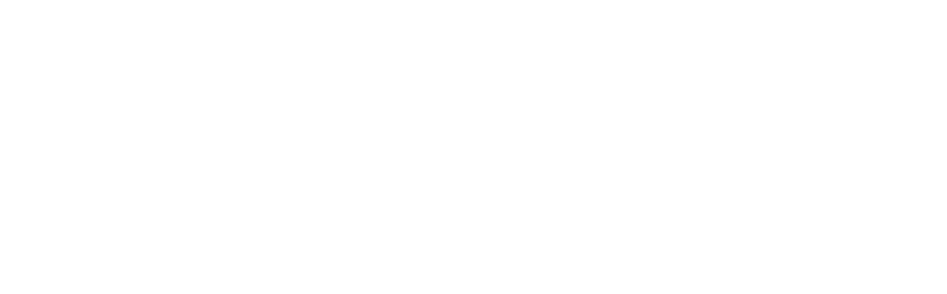
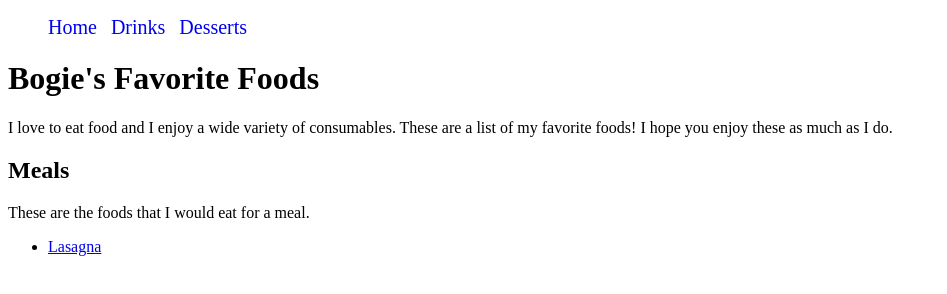
Before and after one commit to Nate1017/recipies, a plain HTML site: page food.html in a window 1280 px wide. Shown: the whole page, without its empty margins (0-947 px from the left). Drawn offline with Linux system fonts and the light colour scheme.

Commit message:
UPDATED files

```diff
--- a/food.html
+++ b/food.html
@@ -0,0 +1,28 @@
+<!DOCTYPE html>
+<html lang="en">
+<head>
+    <meta charset="UTF-8">
+    <meta http-equiv="X-UA-Compatible" content="IE=edge">
+    <meta name="viewport" content="width=device-width, initial-scale=1.0">
+    <title>Document</title>
+    <link rel="stylesheet" href="main.css">
+</head>
+<body>
+    <nav id="navbar">
+        <ul>
+            <li><a href="index.html">Home</a></li>
+            <li><a href="drinks.html">Drinks</a></li>
+            <li><a href="desserts.html">Desserts</a></li>
+        </ul>
+    </nav>
+    <h1>Bogie's Favorite Foods</h1>
+    <p>I love to eat food and I enjoy a wide variety of consumables. These are a list of my favorite foods! I hope you enjoy these as much as I do.</p>
+
+    <h2>Meals</h2>
+    <p>These are the foods that I would eat for a meal.</p>
+    <ul>
+        <li><a href="lasagna.html">Lasagna</a></li>
+    </ul>
+
+</body>
+</html>
```
Also changed, not shown: index.html (+9 -7 lines), img/heroPic.jpg (added).
